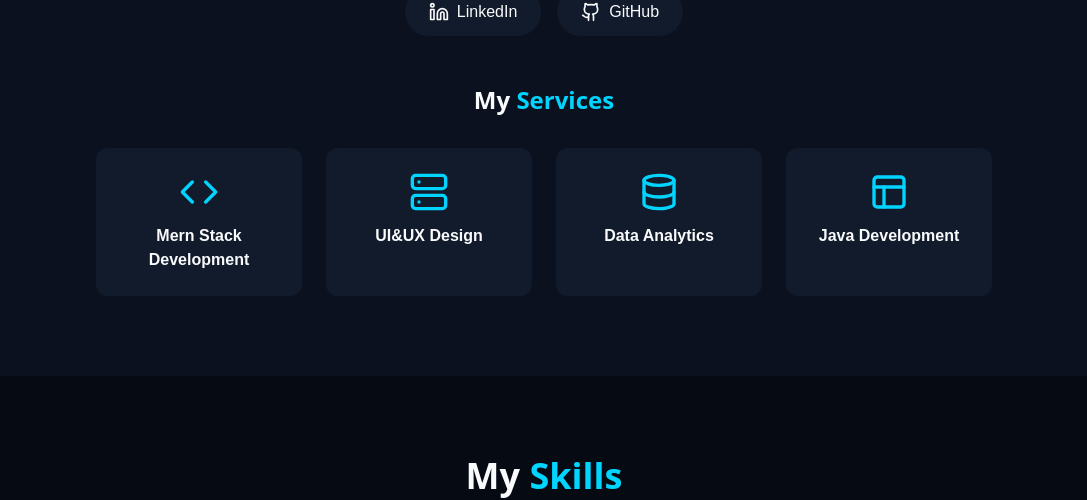
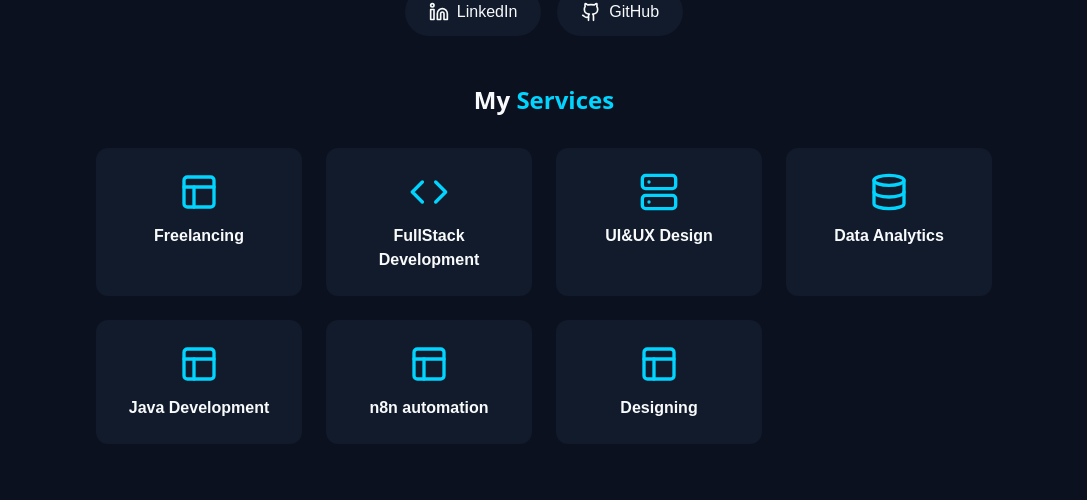
Before and after one commit to Dhanamalini-S-git/Dhanam-Portfolio, a React (Vite) app: page / in a window 1280 px wide. Shown: the part 1410-1910 px from the top of the page, without its empty margins (96-1183 px from the left). Built offline with nearby package versions, Linux system fonts and the light colour scheme; the HTML template or start-up script is replaced by a standard one.

Commit message:
Update AboutSection.tsx

```diff
--- a/src/components/AboutSection.tsx
+++ b/src/components/AboutSection.tsx
@@ -58,8 +58,12 @@ const AboutSection = () => {
 
           <div className="grid grid-cols-2 md:grid-cols-4 gap-6">
             <div className="bg-secondary p-6 rounded-lg text-center group hover:bg-primary transition-all duration-300">
+              <Layout className="w-10 h-10 mx-auto mb-3 text-primary group-hover:text-primary-foreground transition-colors" />
+              <h3 className="font-semibold group-hover:text-primary-foreground transition-colors"> Freelancing </h3>
+            </div>
+            <div className="bg-secondary p-6 rounded-lg text-center group hover:bg-primary transition-all duration-300">
               <Code className="w-10 h-10 mx-auto mb-3 text-primary group-hover:text-primary-foreground transition-colors" />
-              <h3 className="font-semibold group-hover:text-primary-foreground transition-colors">Mern Stack Development</h3>
+              <h3 className="font-semibold group-hover:text-primary-foreground transition-colors">FullStack Development</h3>
             </div>
             <div className="bg-secondary p-6 rounded-lg text-center group hover:bg-primary transition-all duration-300">
               <Server className="w-10 h-10 mx-auto mb-3 text-primary group-hover:text-primary-foreground transition-colors" />
@@ -73,6 +77,14 @@ const AboutSection = () => {
               <Layout className="w-10 h-10 mx-auto mb-3 text-primary group-hover:text-primary-foreground transition-colors" />
               <h3 className="font-semibold group-hover:text-primary-foreground transition-colors">Java Development</h3>
             </div>
+            <div className="bg-secondary p-6 rounded-lg text-center group hover:bg-primary transition-all duration-300">
+              <Layout className="w-10 h-10 mx-auto mb-3 text-primary group-hover:text-primary-foreground transition-colors" />
+              <h3 className="font-semibold group-hover:text-primary-foreground transition-colors"> n8n automation </h3>
+            </div>
+            <div className="bg-secondary p-6 rounded-lg text-center group hover:bg-primary transition-all duration-300">
+              <Layout className="w-10 h-10 mx-auto mb-3 text-primary group-hover:text-primary-foreground transition-colors" />
+              <h3 className="font-semibold group-hover:text-primary-foreground transition-colors"> Designing </h3>
+            </div>
           </div>
         </div>
       </div>
```
